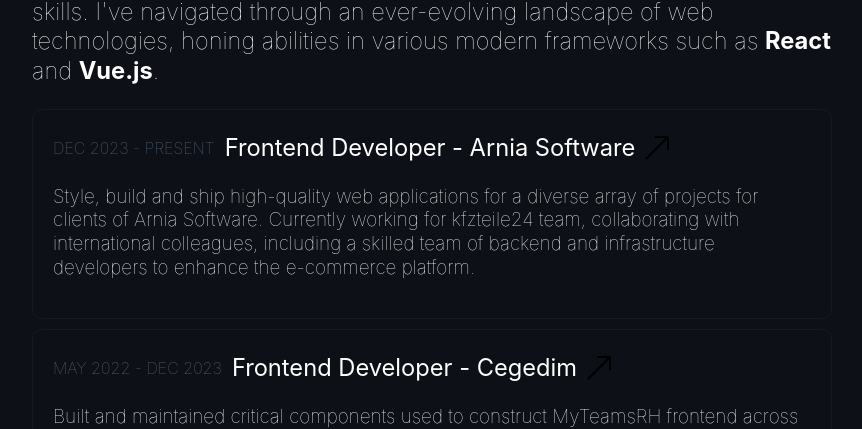
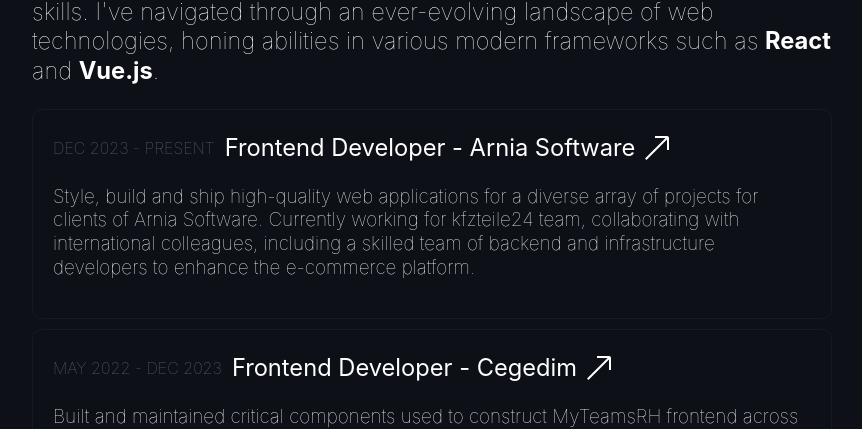
Before and after one commit to Popa-Andrei-Valentin/My_Portofolio, a React (Vite) app: page / in a window 1280 px wide. Shown: the part 1009-1438 px from the top of the page, without its empty margins (208-1070 px from the left). Built offline with nearby package versions, Linux system fonts and the light colour scheme.

Commit message:
Add styling for svg arrow

```diff
--- a/src/components/ExperienceCard/ExperienceCard.css
+++ b/src/components/ExperienceCard/ExperienceCard.css
@@ -42,6 +42,10 @@
   color: var(--color-bg2);
 }
 
+.selected svg{
+  fill: var(--color-bg2);
+}
+
 .external-arrow {
   width: 15px;
 }
--- a/src/components/ExperienceCard/ExperienceCard.jsx
+++ b/src/components/ExperienceCard/ExperienceCard.jsx
@@ -1,6 +1,6 @@
 import './ExperienceCard.css'
 import {useState} from 'react';
-import ArrowUp from "../Icons/arrowUp.jsx";
+import ArrowUp from "../Icons/ArrowUp/ArrowUp.jsx";
 
 export default function ExperienceCard ({date, title, description, hoverEvent, isHovered}) {
 	const [selected, setSelected] = useState(false);
--- /dev/null
+++ b/src/components/Icons/ArrowUp/ArrowUp.css
@@ -0,0 +1,3 @@
+svg {
+  fill: white;
+}
--- a/src/components/Icons/arrowUp.jsx
+++ b/src/components/Icons/ArrowUp/ArrowUp.jsx
@@ -1,3 +1,4 @@
+import './ArrowUp.css'
 export default function ArrowUp() {
 	return(
 		<>
```
